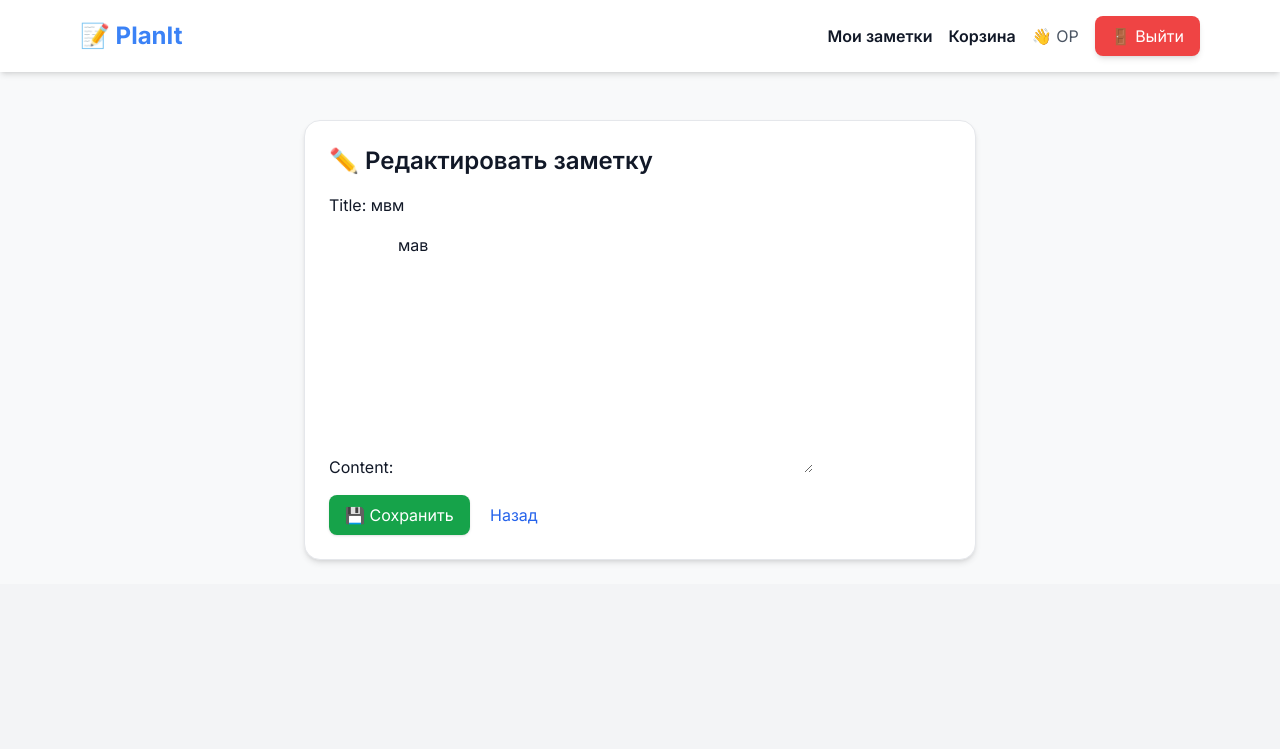
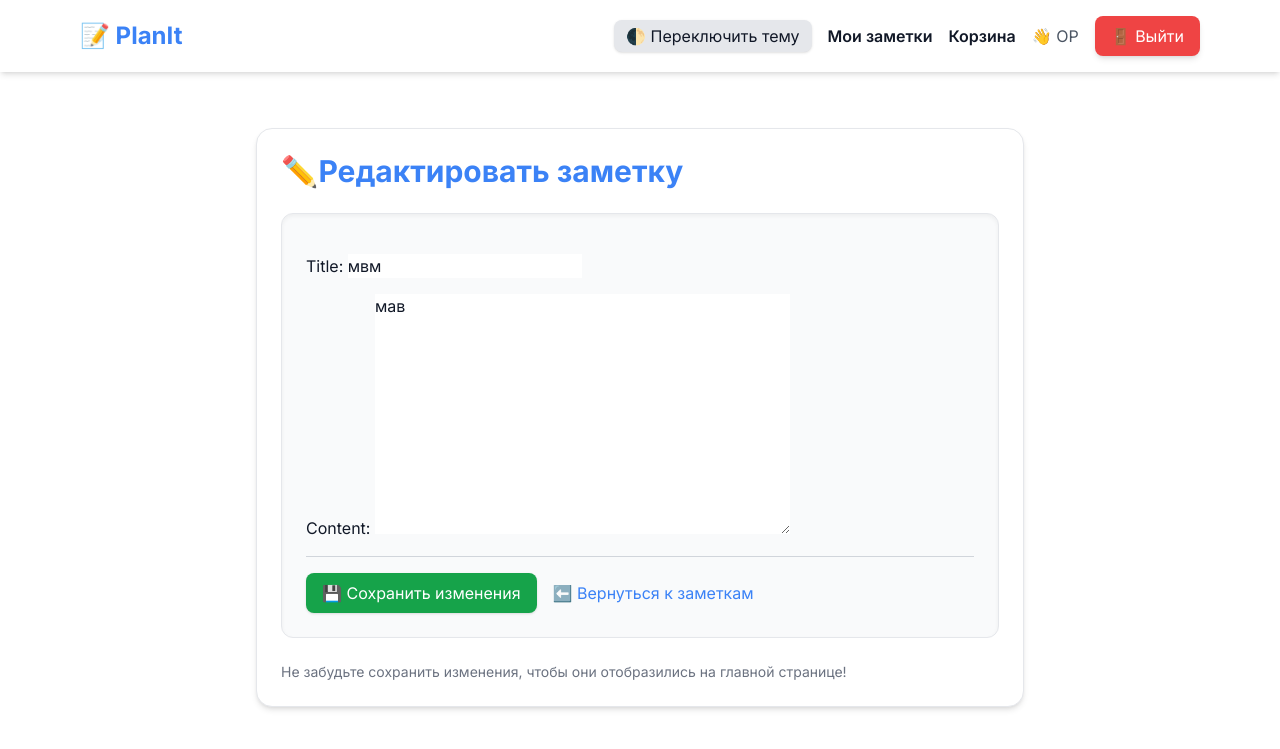
Before and after one commit to LIZTO4EKS/kurs2-, a Django app: page /edit/51/ in a window 1280 px wide. Shown: the top 749 px of the page. Run offline with Django 5.2, Linux system fonts and the light colour scheme; a user stored in the database is signed in; data comes from the database, SQL or seed files in the repository; both versions use the stored data as it was after the commit; some libraries are stand-ins or nearby versions.

Commit message:
добавил темную тему работает она коряво доробатывать не буду просто для очивки хотелось добавить

```diff
--- a/notes/templates/notes/base.html
+++ b/notes/templates/notes/base.html
@@ -1,5 +1,6 @@
 <!DOCTYPE html>
-<html lang="en" class="bg-gray-100">
+{% load static %}
+<html lang="en" data-theme="light">
 <head>
     <meta charset="UTF-8">
     <meta name="viewport" content="width=device-width, initial-scale=1">
@@ -25,6 +26,7 @@
         }
     </script>
     <link href="https://fonts.googleapis.com/css2?family=Inter:wght@400;600;700&display=swap" rel="stylesheet">
+    <link rel="stylesheet" href="{% static 'css/style.css' %}">
 
     <style>
       @keyframes fade-in {
@@ -44,7 +46,7 @@
     </style>
 
 </head>
-<body class="font-sans text-dark bg-light">
+<body class="font-sans">
 
     <!-- Навигация -->
     <nav class="bg-white shadow-md sticky top-0 z-50">
@@ -54,8 +56,16 @@
             </a>
             <div class="flex items-center space-x-4">
                 {% if user.is_authenticated %}
+
+                    <button id="theme-toggle" class="py-1 px-3 bg-gray-200 rounded-lg shadow hover:scale-105 transition">
+                        🌓 Переключить тему
+                    </button>
+
                     <a href="{% url 'note_list' %}" class="text-dark hover:text-primary font-semibold transition">Мои заметки</a>
                     <a href="{% url 'trash' %}" class="text-dark hover:text-primary font-semibold transition">Корзина</a>
+
+
+
                     <span class="text-gray-600">👋 {{ user.username }}</span>
                     <form method="post" action="{% url 'logout' %}" class="inline">
                         {% csrf_token %}
@@ -95,18 +105,30 @@
 
   <!-- скрипт для Push уведомления -->
   <script>
-    window.addEventListener('DOMContentLoaded', () => {
-      const messages = document.querySelectorAll('.fixed.top-4.right-4 > div');
-      messages.forEach(msg => {
+    document.addEventListener("DOMContentLoaded", () => {
+      const theme = localStorage.getItem("theme") || "light";
+      document.documentElement.setAttribute("data-theme", theme);
+
+      document.getElementById('theme-toggle').addEventListener('click', () => {
+        let current = document.documentElement.getAttribute("data-theme") || "light";
+        let newTheme = current === "light" ? "dark" : "light";
+        document.documentElement.setAttribute("data-theme", newTheme);
+        localStorage.setItem("theme", newTheme);
+      });
+
+      // Автоматическое удаление уведомлений
+      const messages = document.querySelectorAll('.animate-fade-in');
+      messages.forEach((message) => {
         setTimeout(() => {
-          msg.classList.add('animate-fade-out');
-          msg.addEventListener('animationend', () => {
-            msg.remove();
-          });
-        }, 3000); // через 3 секунды начнётся исчезание
+          message.classList.add('animate-fade-out');
+          setTimeout(() => message.remove(), 300); // Убираем элемент после анимации
+        }, 3000); // Через 3 секунды начнется исчезновение
       });
     });
   </script>
 
+
+
+
 </body>
 </html>
--- a/notes/templates/notes/note_edit.html
+++ b/notes/templates/notes/note_edit.html
@@ -2,18 +2,35 @@
 {% block title %}Редактировать заметку{% endblock %}
 {% block content %}
 
-<div class="max-w-2xl mx-auto bg-white p-6 rounded-2xl shadow-md border border-gray-200 mt-6">
-    <h2 class="text-2xl font-semibold mb-4">✏️ Редактировать заметку</h2>
-    <form method="post">
-        {% csrf_token %}
-        <div class="space-y-4">
+<div class="max-w-3xl mx-auto bg-white p-6 rounded-2xl shadow-md border border-gray-200 mt-8 space-y-6">
+
+    <!-- Заголовок страницы -->
+    <h2 class="text-3xl font-bold text-primary flex items-center space-x-2">
+        ✏️ <span>Редактировать заметку</span>
+    </h2>
+
+    <!-- Блок редактирования заметки -->
+    <div class="bg-gray-50 border border-gray-200 rounded-xl p-6 shadow-inner space-y-4">
+        <form method="post" class="space-y-4">
+            {% csrf_token %}
             {{ form.as_p }}
-        </div>
-        <button type="submit" class="mt-4 bg-green-600 hover:bg-green-700 text-white py-2 px-4 rounded-lg shadow transition-transform transform hover:scale-105">
-            💾 Сохранить
-        </button>
-        <a href="{% url 'note_list' %}" class="inline-block mt-4 ml-4 text-blue-600 hover:text-blue-800 transition">Назад</a>
-    </form>
+
+            <div class="flex flex-wrap items-center gap-4 pt-4 border-t border-gray-300">
+                <button type="submit" class="bg-green-600 hover:bg-green-700 text-white py-2 px-4 rounded-lg shadow transition-transform hover:scale-105">
+                    💾 Сохранить изменения
+                </button>
+                <a href="{% url 'note_list' %}" class="text-primary hover:underline transition">
+                    ⬅️ Вернуться к заметкам
+                </a>
+            </div>
+        </form>
+    </div>
+
+    <!-- Подсказка -->
+    <div class="text-sm text-gray-500">
+        Не забудьте сохранить изменения, чтобы они отобразились на главной странице!
+    </div>
+
 </div>
 
 {% endblock %}
--- a/planner/settings.py
+++ b/planner/settings.py
@@ -119,6 +119,11 @@ LOGOUT_REDIRECT_URL = '/'
 
 STATIC_URL = 'static/'
 
+STATICFILES_DIRS = [
+    BASE_DIR / "static",
+]
+
+
 
 
 DEFAULT_AUTO_FIELD = 'django.db.models.BigAutoField'
--- /dev/null
+++ b/static/css/style.css
@@ -0,0 +1,35 @@
+:root {
+    --bg-color: #ffffff;
+    --text-color: #111827;
+    --accent-color: #3b82f6;
+    --success-color: #10b981;
+  }
+
+  [data-theme="dark"] {
+    --bg-color: #121212;
+    --text-color: #f0f0f0;
+    --accent-color: #7c3aed;
+    --success-color: #22c55e;
+  }
+
+  body {
+    background-color: var(--bg-color);
+    color: var(--text-color);
+    transition: background-color 0.3s ease, color 0.3s ease;
+  }
+
+  a {
+    color: var(--accent-color);
+  }
+
+  nav, .card, .note-card, .note-text, .bg-white {
+    background-color: var(--bg-color);
+  }
+
+  .text-primary {
+    color: var(--accent-color);
+  }
+
+  .bg-success {
+    background-color: var(--success-color);
+  }
```
Also changed, not shown: db.sqlite3.
